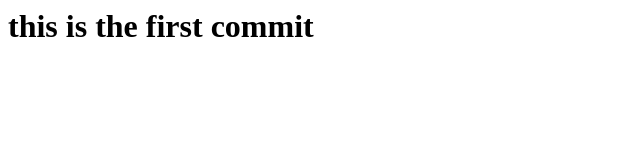
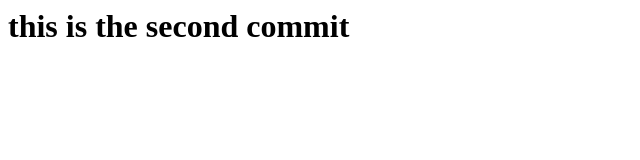
Before and after one commit to shashikanth-ui/GitPractise, a plain HTML site: page commits.html in a window 1280 px wide. Shown: the whole page, without its empty margins (0-640 px from the left). Drawn offline with Linux system fonts and the light colour scheme.

Commit message:
second commit

```diff
--- a/commits.html
+++ b/commits.html
@@ -5,6 +5,6 @@
     <title></title>
 </head>
 <body>
-    <h1>this is the first commit</h1>
+    <h1>this is the second commit</h1>
 </body>
 </html>
```
